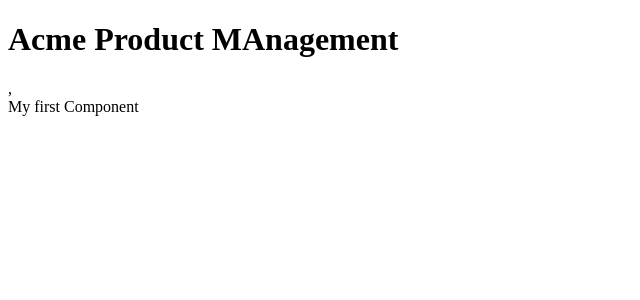
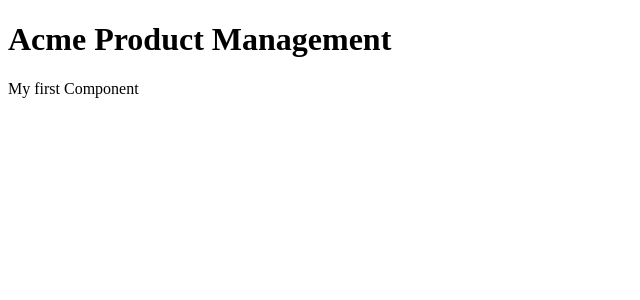
Before and after one commit to MarioSamperi75/ATP_angular, an Angular app in the folder apm/: page / in a window 1280 px wide. Shown: the top 300 px of the page, without its empty margins (0-640 px from the left). Built offline with nearby package versions, Linux system fonts and the light colour scheme.

Commit message:
created app component

```diff
--- a/apm/src/app/app.component.ts
+++ b/apm/src/app/app.component.ts
@@ -3,11 +3,11 @@ import { Component } from "@angular/core";
 @Component({
   selector: "pm-root",
   template:`
-  <div> <h1> {{pageTitle}} </h1></div>,
+  <div> <h1> {{pageTitle}} </h1></div>
     <div>My first Component<div>
   <div>
   `
 })
 export class AppComponent {
-  pageTitle = 'Acme Product MAnagement';
+  pageTitle = 'Acme Product Management';
 }
```
